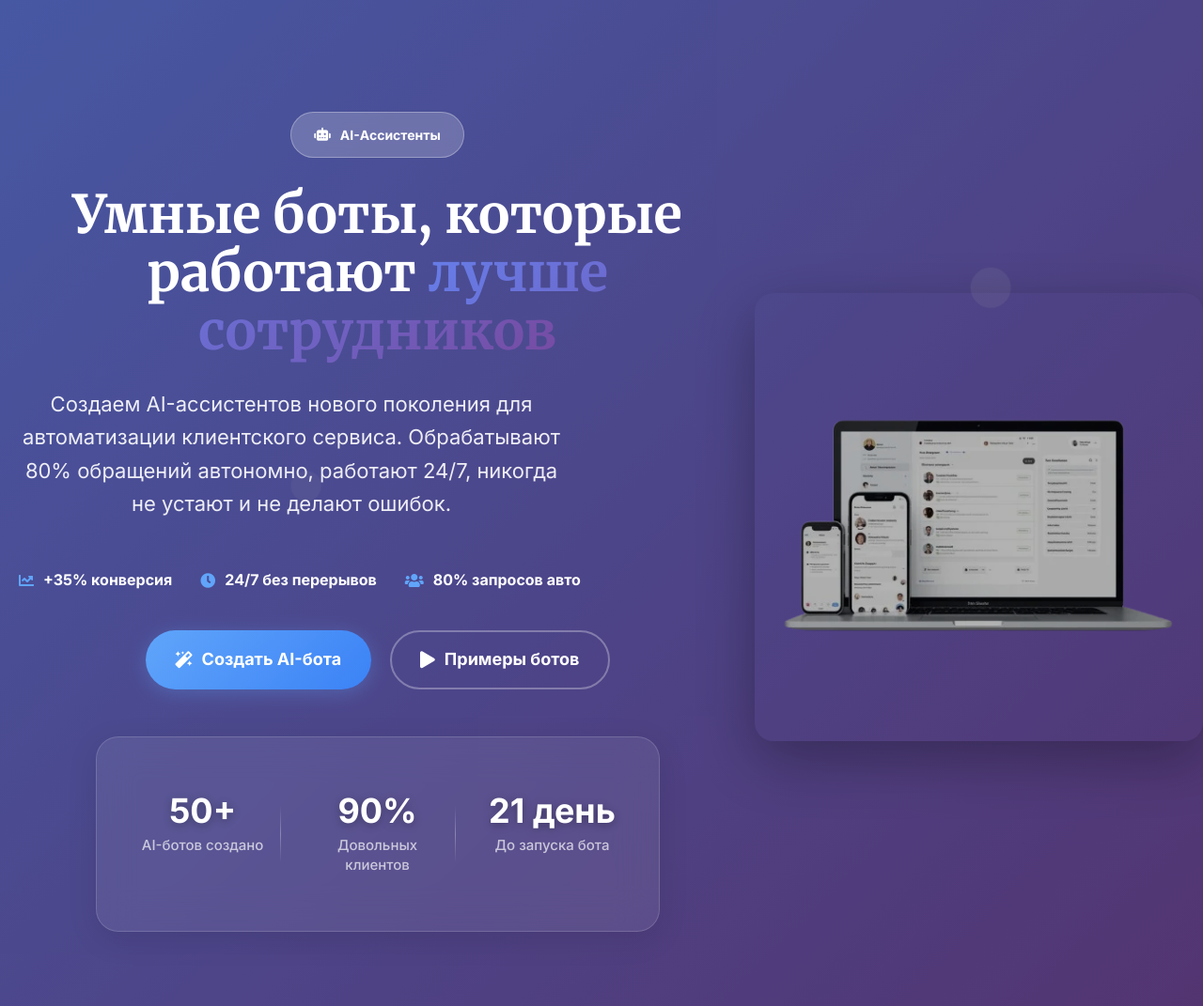
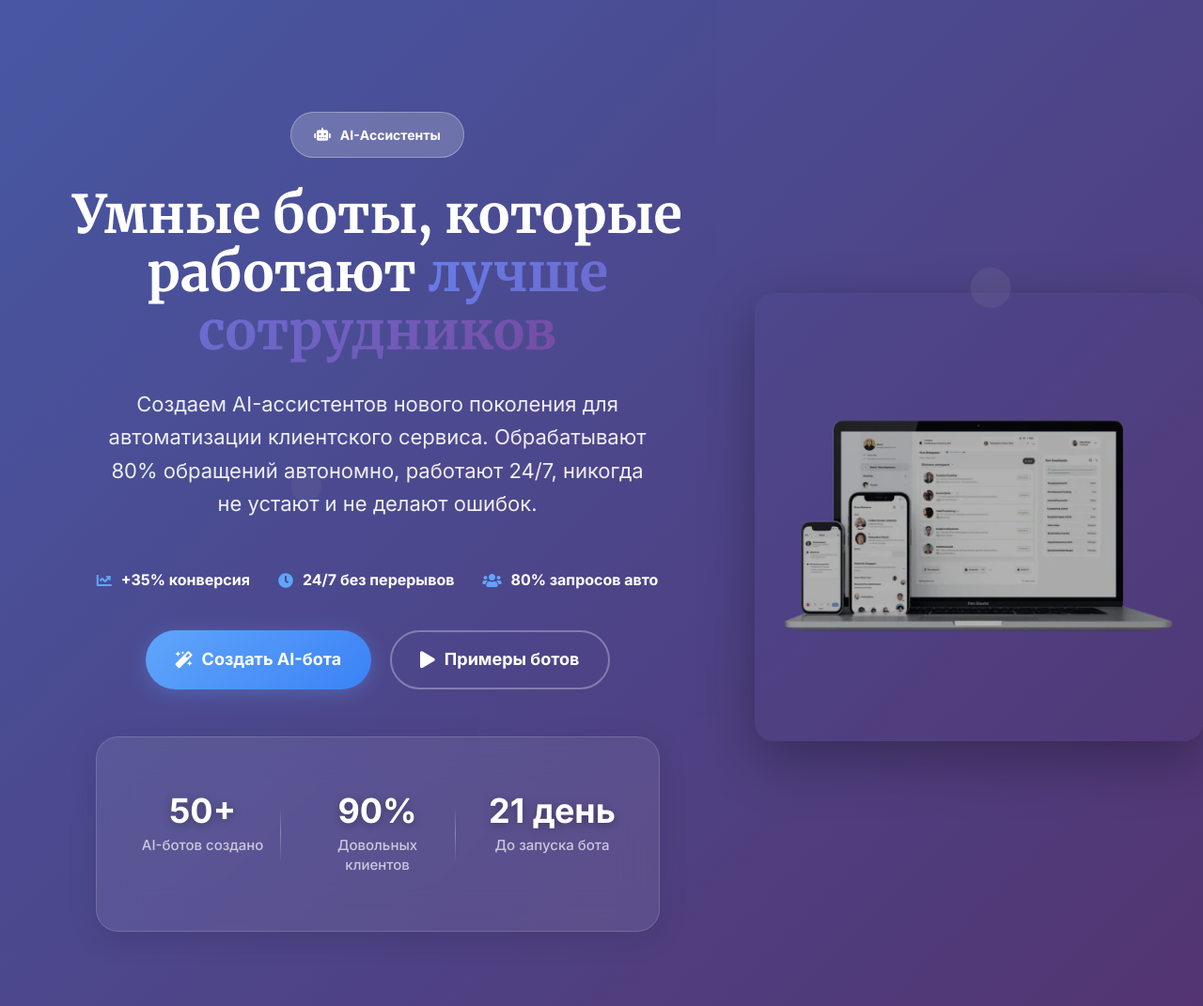
Before and after one commit to adthxkz/itfusionsite, a PHP site: page /ai-assistants.php in a window 1280 px wide. Shown: the part 123-1194 px from the top of the page at 94% size. Run offline with PHP 8.4, Linux system fonts and the light colour scheme; some libraries are stand-ins or nearby versions.

Commit message:
Исправлено центрирование текста в hero-секции CRM: добавлено text-align center и margin auto для всех элементов

```diff
--- a/css/service-premium.css
+++ b/css/service-premium.css
@@ -52,6 +52,7 @@
     max-width: 800px;
     margin-left: auto;
     margin-right: auto;
+    text-align: center;
 }
 
 .hero-badge.premium-badge {
@@ -83,6 +84,8 @@
     color: rgba(255,255,255,0.9);
     margin-bottom: 50px;
     max-width: 580px;
+    margin-left: auto;
+    margin-right: auto;
 }
 
 .hero-features {
@@ -90,6 +93,7 @@
     gap: 30px;
     margin-bottom: 40px;
     flex-wrap: wrap;
+    justify-content: center;
 }
 
 .hero-features .feature-item {
```
